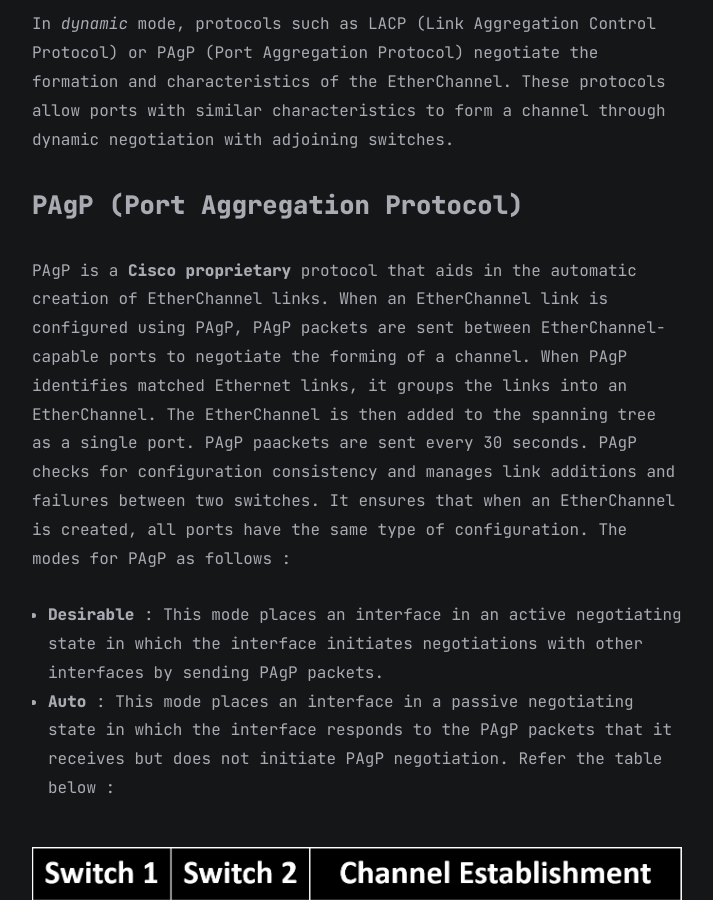
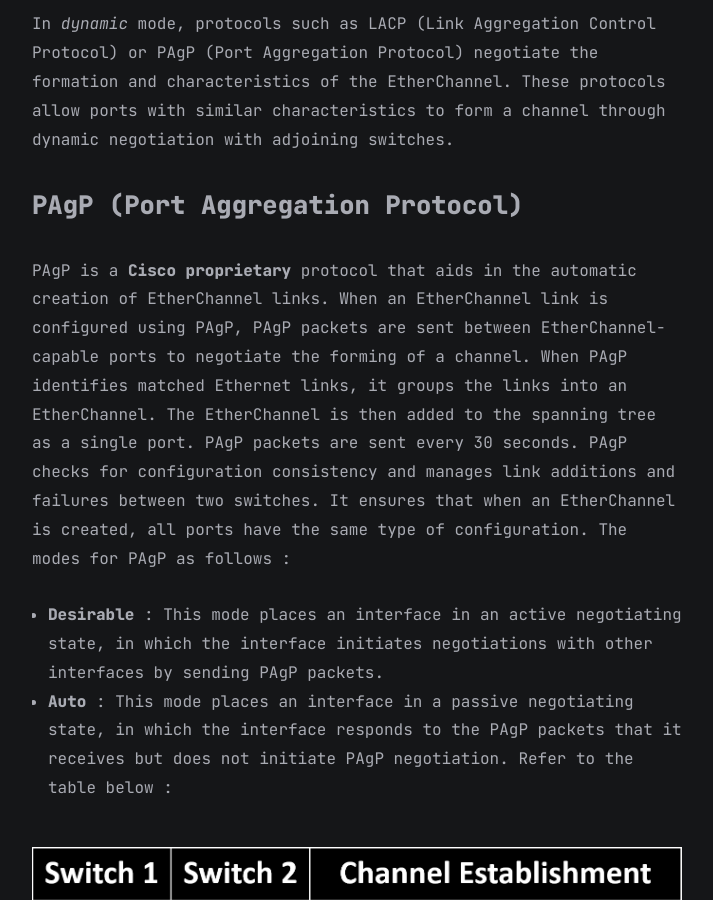
Before and after one commit to faridarif/faridarif.github.io, a Jekyll site: the page built from all_collections/_posts/2023-07-10-Switching.md, in a window 1280 px wide and 900 px high, scrolled down 14381 px. Shown: the whole window, without its empty margins (283-996 px from the left). Built offline with Jekyll 4.4.1, drawn with Linux system fonts in a browser that asks for light colours; some of the changed text lies outside the part shown.

Commit message:
Update 2023-07-10-Switching.md

```diff
--- a/all_collections/_posts/2023-07-10-Switching.md
+++ b/all_collections/_posts/2023-07-10-Switching.md
@@ -132,7 +132,7 @@ DTP is a **Cisco proprietary protocol** that runs on Cisco switches and is used
 - **Dynamic Auto** : In this mode, the switch will respond to DTP negotiation requests, but it won't actively initiate the negotiation. The port will only become a trunk port if the other end (switch port) initiates the negotiation and is configured as "*Dynamic Desirable*". Otherwise, it will become an access port.
 - **Dynamic Desirable** : In this mode, the switch will both respond to DTP negotiation requests and actively initiate negotiation if the other end (switch port) supports it. If the other end is in "*Dynamic Auto*", the port will become a trunk.
 
-Refer the table below :
+Refer to the table below :
 
 ![DTP Table](https://raw.githubusercontent.com/faridarif/faridarif.github.io/master/pictures/DTP-Table.png){:.align-center}
 
@@ -249,10 +249,10 @@ In *dynamic* mode, protocols such as LACP (Link Aggregation Control Protocol) or
 
 ### PAgP (Port Aggregation Protocol)
 
-PAgP is a **Cisco proprietary** protocol that aids in the automatic creation of EtherChannel links. When an EtherChannel link is configured using PAgP, PAgP packets are sent between EtherChannel-capable ports to negotiate the forming of a channel. When PAgP identifies matched Ethernet links, it groups the links into an EtherChannel. The EtherChannel is then added to the spanning tree as a single port. PAgP paackets are sent every 30 seconds. PAgP checks for configuration consistency and manages link additions and failures between two switches. It ensures that when an EtherChannel is created, all ports have the same type of configuration. The modes for PAgP as follows :
-- **Desirable** : This mode places an interface in an active negotiating state in which the interface initiates negotiations with other interfaces by sending PAgP packets.
-- **Auto** : This mode places an interface in a passive negotiating state in which the interface responds to the PAgP packets that it receives but does not initiate PAgP negotiation.
-Refer the table below :
+PAgP is a **Cisco proprietary** protocol that aids in the automatic creation of EtherChannel links. When an EtherChannel link is configured using PAgP, PAgP packets are sent between EtherChannel-capable ports to negotiate the forming of a channel. When PAgP identifies matched Ethernet links, it groups the links into an EtherChannel. The EtherChannel is then added to the spanning tree as a single port. PAgP packets are sent every 30 seconds. PAgP checks for configuration consistency and manages link additions and failures between two switches. It ensures that when an EtherChannel is created, all ports have the same type of configuration. The modes for PAgP as follows :
+- **Desirable** : This mode places an interface in an active negotiating state, in which the interface initiates negotiations with other interfaces by sending PAgP packets.
+- **Auto** : This mode places an interface in a passive negotiating state, in which the interface responds to the PAgP packets that it receives but does not initiate PAgP negotiation.
+Refer to the table below :
 
 ![PAgP Table](https://raw.githubusercontent.com/faridarif/faridarif.github.io/master/pictures/PAgP-Table.png){:.align-center}
 
@@ -282,10 +282,10 @@ Switch(config-if)# switchport trunk allowed vlan 1,2,10,20
 
 ### LACP (Link Aggregation Control Protocol)
 
-LACP is part of an **IEEE specification (802.3ad)** that allows EtherChannel. LACP allows a switch to negotiate an automatic bundle by sending LACP packets to the other switch. Because LACP is an IEEE standart, it **can be used** to facilitate EtherChannels in **multivendor environments**. LACP provides the **same negotiation benefits** as **PAgP**. LACP helps create the EtherChannel link by detecting the configuration of each side and making sure that they are compatible so that the EtherChannel link can be enabled when needed. The modes for LACP :
+LACP is part of an **IEEE specification (802.3ad)** that allows EtherChannel. LACP allows a switch to negotiate an automatic bundle by sending LACP packets to the other switch. Because LACP is an IEEE standard, it **can be used** to facilitate EtherChannels in **multivendor environments**. LACP provides the **same negotiation benefits** as **PAgP**. LACP helps create the EtherChannel link by detecting the configuration of each side and making sure that they are compatible so that the EtherChannel link can be enabled when needed. The modes for LACP :
 - **Active** : This mode places a port in an active negotiating state. In this state, the port initiates negotiations with other ports by sending LACP packets.
 - **Passive** : This mode places a port in a passive negotiating state. In this state, the port responds to the LACP packets that it receives but does not initiate LACP packet negotiation.
-Refer the table below :
+Refer to the table below :
 
 ![LACP Table](https://raw.githubusercontent.com/faridarif/faridarif.github.io/master/pictures/LACP-Table.png){:.align-center}
 
```
Also changed, not shown: other parts of all_collections/_posts/2023-07-10-Switching.md (+4 -4 lines).
